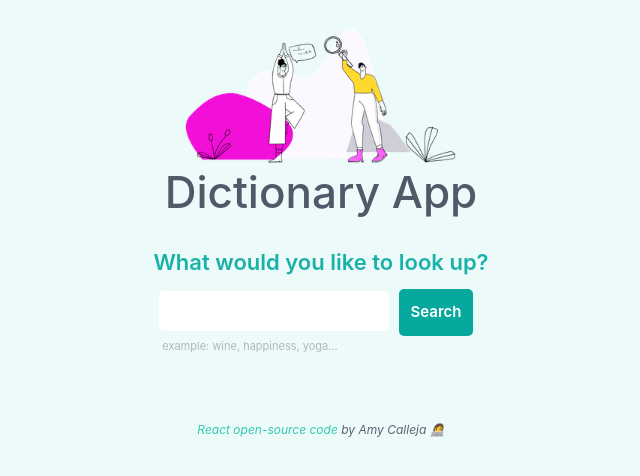
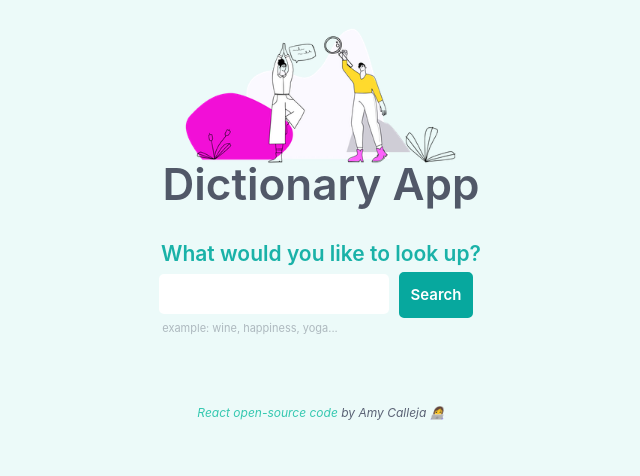
Before and after one commit to amy-calleja/react-dictionary-app, a React (Create React App) app: page / in a window 1280 px wide. Shown: the top 476 px of the page, without its empty margins (319-959 px from the left). Built offline with nearby package versions, Linux system fonts and the light colour scheme; no server answers.

Commit message:
CSS Adjustments

```diff
--- a/src/App.css
+++ b/src/App.css
@@ -19,9 +19,10 @@ body {
 }
 
 .App h1 {
-  margin-bottom: 15px;
-  margin-top: 0px;
+  margin-bottom: 0px;
+  margin-top: -1px;
   font-size: 44px;
+  font-weight: 600;
   position: relative;
-  top: -13px;
+  top: -20px;
 }
--- a/src/App.js
+++ b/src/App.js
@@ -9,7 +9,9 @@ function App() {
       <header className="App-header">
         <section>
           <img src={logo} alt="search" />
-          <h1>Dictionary App</h1>
+          <h1>
+            Dictionary App
+           </h1>
           <Dictionary defaultKeyword="ocean" />
         </section>
       </header>
--- a/src/Dictionary.css
+++ b/src/Dictionary.css
@@ -6,8 +6,10 @@
 .Dictionary .subtitle {
   color: #1ab2a8;
   font-style: normal;
-  font-size: 22px;
+  font-size: 21px;
   font-weight: 600;
+  position: relative;
+  top: 8px;
 }
 
 em {
--- a/src/Photos.css
+++ b/src/Photos.css
@@ -9,7 +9,7 @@
 
 .Photos section {
   background-color: white;
-  margin-bottom: 30px;
+  margin-bottom: 35px;
   border-radius: 8px;
   padding: 15px 25px 10px;
   text-align: left;
```
